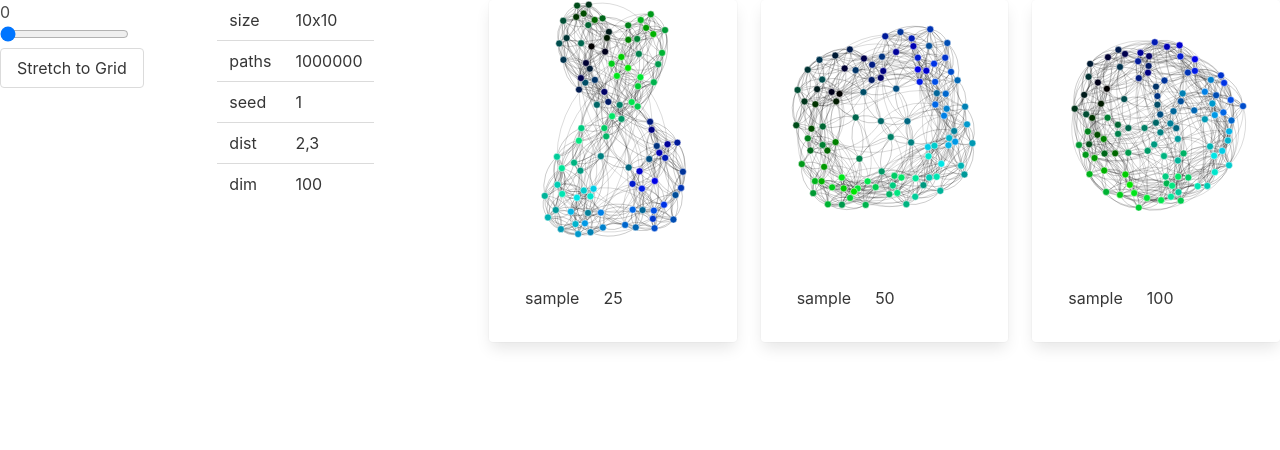
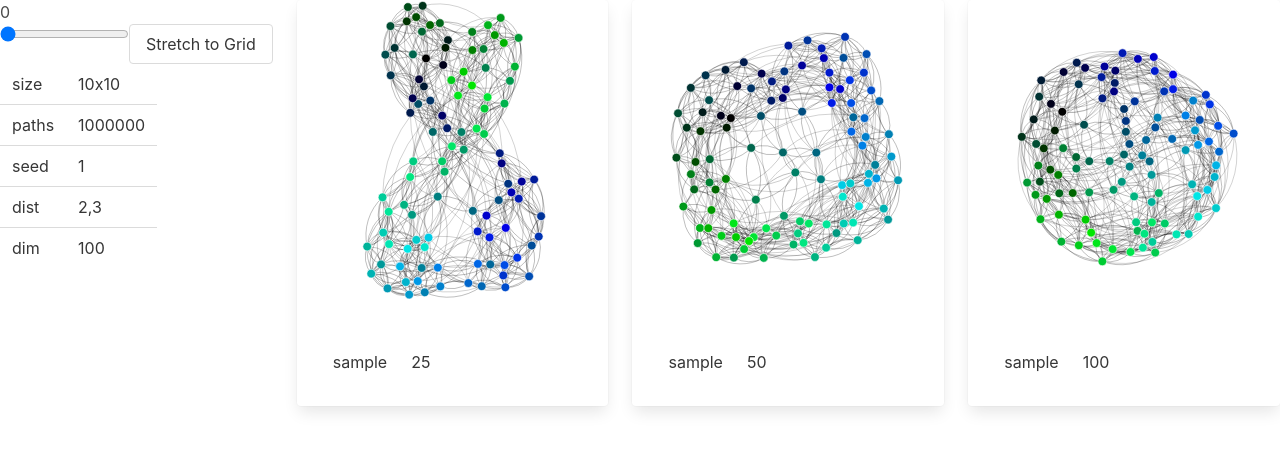
Before and after one commit to mikemoraned/vec2vec, a React (Create React App) app in the folder serve/src/www/react-app/: page / in a window 1280 px wide. Shown: the top 450 px of the page. Built offline with nearby package versions, Linux system fonts and the light colour scheme.

Commit message:
show shared properties next to control

```diff
--- a/serve/src/www/react-app/src/App.js
+++ b/serve/src/www/react-app/src/App.js
@@ -62,10 +62,8 @@ function App() {
   return (
     <div className="App columns">
       <ControlStateProvider>
-        <div className="column is-2">
+        <div className="column is-narrow">
           <StretchControl />
-        </div>
-        <div className="column">
           <table className="table">
             <tbody>
               {toNameValuePairs(sharedProperties).map(p => {
```
